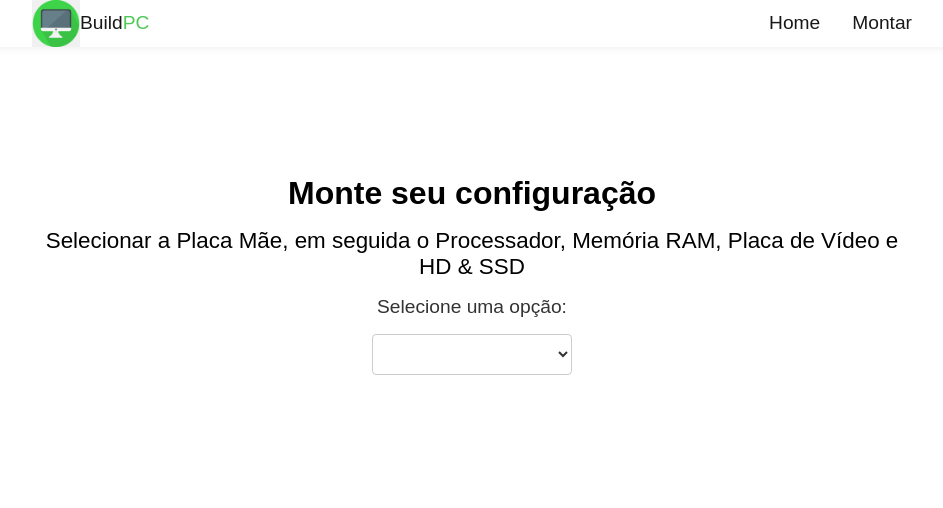
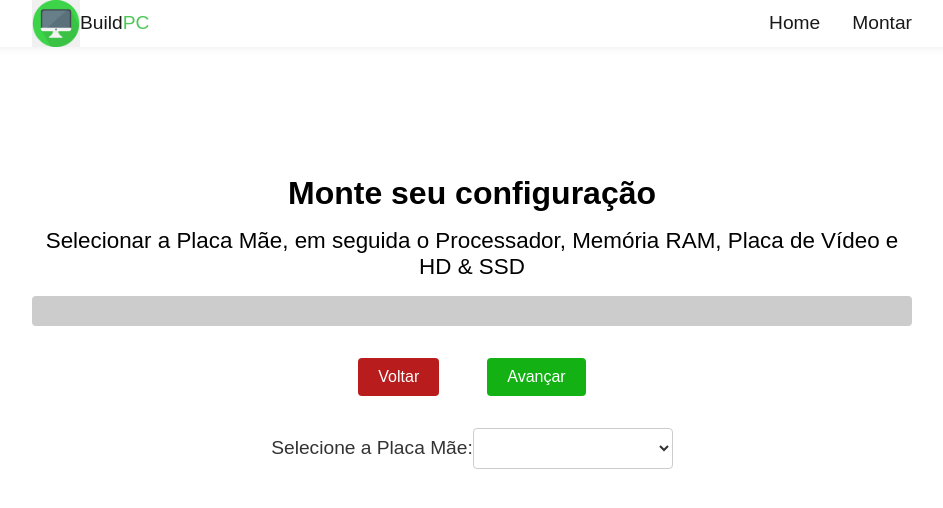
Before and after one commit to Arthur-Cyberpunk/build_pc, a React (Create React App) app: page /build in a window 1280 px wide. Shown: the top 508 px of the page, without its empty margins (168-1111 px from the left). Built offline with nearby package versions, Linux system fonts and the light colour scheme.

Commit message:
config build page

```diff
--- a/src/components/BuildPc/index.tsx
+++ b/src/components/BuildPc/index.tsx
@@ -1,25 +1,26 @@
-import { useContext, useEffect, useState } from "react";
+import { useContext, useState } from "react";
 import { BuildContext } from "../../contexts/buildContext";
-import compatibilidades from "../../data/compatibilidades.json";
+import OptionsPartsPc from "../OptionsPartsPc";
 import * as S from "./styles";
 
 const Build = () => {
-  const [motherBoard, setMotherBoard] = useState<string>("");
+  const [progress, setProgress] = useState<number>(0);
 
-  const { setAvailableParts }: Record<string, any> = useContext(BuildContext);
+  const { step, setStep }: Record<string, any> = useContext(BuildContext);
 
-  const handleSelectChange = (event: any) => {
-    const optionMotherBoard = event.target.value;
-    setMotherBoard(optionMotherBoard);
+  const handleNext = () => {
+    if (progress < 100) {
+      setProgress(progress + 20);
+      setStep(step + 1);
+    }
   };
 
-  useEffect(() => {
-    setAvailableParts(
-      compatibilidades.placa_mae[
-        motherBoard as keyof typeof compatibilidades.placa_mae
-      ],
-    );
-  }, [motherBoard]);
+  const handlePrevious = () => {
+    if (progress > 0) {
+      setProgress(progress - 20);
+      setStep(step - 1);
+    }
+  };
 
   return (
     <S.Section>
@@ -29,13 +30,16 @@ const Build = () => {
           Selecionar a Placa Mãe, em seguida o Processador, Memória RAM, Placa
           de Vídeo e HD & SSD
         </span>
-        <S.Label htmlFor="selecionarOpcao">Selecione uma opção:</S.Label>
-        <S.DropdownSelect id="selecionarOpcao" onChange={handleSelectChange}>
-          <S.DropdownOption value=""></S.DropdownOption>
-          <S.DropdownOption value="razor">Razor</S.DropdownOption>
-          <S.DropdownOption value="amd">Amd</S.DropdownOption>
-          <S.DropdownOption value="intel">Intel</S.DropdownOption>
-        </S.DropdownSelect>
+        <S.ProgressBox>
+          <S.ProgressBarContainer>
+            <S.ProgressBarFill progress={progress}></S.ProgressBarFill>
+          </S.ProgressBarContainer>
+          <S.ButtonsContainer>
+            <S.ButtonBack onClick={handlePrevious}>Voltar</S.ButtonBack>
+            <S.ButtonSuccess onClick={handleNext}>Avançar</S.ButtonSuccess>
+          </S.ButtonsContainer>
+          <OptionsPartsPc />
+        </S.ProgressBox>
       </S.Containder>
     </S.Section>
   );
--- a/src/components/BuildPc/styles.tsx
+++ b/src/components/BuildPc/styles.tsx
@@ -1,4 +1,8 @@
 import styled from "styled-components";
+
+interface BarProgressProps {
+  progress?: number;
+}
 
 export const Section = styled.section`
   width: 100%;
@@ -25,28 +29,60 @@ export const Containder = styled.div`
   }
 `;
 
-export const Label = styled.label`
-  font-size: 1.2rem;
-  color: #333;
-  margin-bottom: 1rem;
+export const ProgressBox = styled.div`
+  width: 100%;
 `;
 
-export const DropdownSelect = styled.select`
-  width: 200px;
-  padding: 10px;
+export const ProgressBarContainer = styled.div`
+  width: 100%;
+  height: 30px;
+  background-color: #ccc;
+  border-radius: 4px;
+  margin-bottom: 20px;
+  overflow: hidden;
+`;
+
+export const ProgressBarFill = styled.div<BarProgressProps>`
+  height: 100%;
+  background-color: #007bff;
+  transition: width 0.3s ease-in-out;
+  width: ${({ progress }) => progress}%;
+`;
+
+export const ButtonsContainer = styled.div`
+  width: 100%;
+  display: flex;
+  justify-content: center;
+  gap: 3rem;
+  margin: 2rem 0;
+`;
+
+export const ButtonSuccess = styled.button`
+  padding: 10px 20px;
+  background-color: #13b113;
+  color: #fff;
+  border: none;
+  border-radius: 4px;
+  cursor: pointer;
   font-size: 16px;
-  border: 1px solid #ccc;
-  border-radius: 4px;
-  background-color: #fff;
-  color: #333;
+  transition: background-color 0.3s ease-in-out;
 
-  &:focus {
-    border: 1px solid #007bff;
-    outline: none;
+  &:hover {
+    background-color: #19861f;
   }
 `;
 
-export const DropdownOption = styled.option`
-  background-color: #fff;
-  color: #333;
+export const ButtonBack = styled.button`
+  padding: 10px 20px;
+  background-color: #b81c1c;
+  color: #fff;
+  border: none;
+  border-radius: 4px;
+  cursor: pointer;
+  font-size: 16px;
+  transition: background-color 0.3s ease-in-out;
+
+  &:hover {
+    background-color: #d83c3c;
+  }
 `;
--- /dev/null
+++ b/src/components/OptionsPartsPc/index.tsx
@@ -0,0 +1,51 @@
+import { useContext, useEffect, useState } from "react";
+import { BuildContext } from "../../contexts/buildContext";
+import compatibilidades from "../../data/compatibilidades.json";
+import * as S from "./styles";
+
+const OptionsPartsPc = () => {
+  const [motherBoard, setMotherBoard] = useState<string>("");
+  const [currentStep, setCurrentStep] = useState([
+    "processadores",
+    "memoria_ram",
+    "placa_video",
+    "hd_ssd",
+  ]);
+
+  const { availableParts, setAvailableParts, step }: Record<string, any> =
+    useContext(BuildContext);
+
+  const handleSelectChange = (event: any) => {
+    const optionMotherBoard = event.target.value;
+    setMotherBoard(optionMotherBoard);
+  };
+
+  useEffect(() => {
+    if (motherBoard === "razor" || "amd" || "intel")
+      setAvailableParts(
+        compatibilidades.selected_placa_mae[
+          motherBoard as keyof typeof compatibilidades.selected_placa_mae
+        ],
+      );
+  }, [motherBoard]);
+
+  console.log(availableParts?.[currentStep[step]]);
+
+  return (
+    <>
+      <S.Label htmlFor="selecionarOpcao">Selecione a Placa Mãe:</S.Label>
+      <S.DropdownSelect id="selecionarOpcao" onChange={handleSelectChange}>
+        <S.DropdownOption value=""></S.DropdownOption>
+        {compatibilidades?.placa_mae.map((compatibilidade, index) => (
+          <>
+            <S.DropdownOption value={compatibilidade}>
+              {compatibilidade}
+            </S.DropdownOption>
+          </>
+        ))}
+      </S.DropdownSelect>
+    </>
+  );
+};
+
+export default OptionsPartsPc;
--- /dev/null
+++ b/src/components/OptionsPartsPc/styles.ts
@@ -0,0 +1,28 @@
+import styled from "styled-components";
+
+export const Label = styled.label`
+  font-size: 1.2rem;
+  color: #333;
+  margin-bottom: 1rem;
+`;
+
+export const DropdownSelect = styled.select`
+  width: 200px;
+  padding: 10px;
+  font-size: 16px;
+  border: 1px solid #ccc;
+  border-radius: 4px;
+  background-color: #fff;
+  color: #333;
+  text-transform: uppercase;
+
+  &:focus {
+    border: 1px solid #007bff;
+    outline: none;
+  }
+`;
+
+export const DropdownOption = styled.option`
+  background-color: #fff;
+  color: #333;
+`;
--- a/src/contexts/buildContext.tsx
+++ b/src/contexts/buildContext.tsx
@@ -5,11 +5,20 @@ export const BuildContext = createContext({});
 
 const BuildProvider = ({ children }: { children: ReactNode }) => {
   const [availableParts, setAvailableParts] = useState("");
+  const [step, setStep] = useState(-1);
 
-  console.log(availableParts);
+  console.log(step);
 
   return (
-    <BuildContext.Provider value={{ compatibilidades, setAvailableParts }}>
+    <BuildContext.Provider
+      value={{
+        compatibilidades,
+        availableParts,
+        setAvailableParts,
+        step,
+        setStep,
+      }}
+    >
       {children}
     </BuildContext.Provider>
   );
--- a/src/data/compatibilidades.json
+++ b/src/data/compatibilidades.json
@@ -1,27 +1,28 @@
 {
-    "placa_mae": {
+    "selected_placa_mae": {
       "razor": {
-        "processadores_disponiveis": ["i3", "i5"],
+        "processadores": ["i3", "i5"],
         "memoria_ram": ["8GB", "16GB", "32GB"],
-        "hd_ssd_minimo": ["256 SSD", "1TB HDD", "512GB SSD"],
+        "hd_ssd": ["256 SSD", "1TB HDD", "512GB SSD"],
         "placa_video": ["NVIDIA GTX 1660", "AMD Radeon RX 580", "NVIDIA RTX 3070"]
       },
       "amd": {
-        "processadores_disponiveis": ["i7", "i9"],
+        "processadores": ["i7", "i9"],
         "memoria_ram": ["8GB", "16GB", "32GB"],
-        "hd_ssd_minimo": ["256 SSD", "1TB HDD", "512GB SSD"],
+        "hd_ssd": ["256 SSD", "1TB HDD", "512GB SSD"],
         "placa_video": ["AMD Radeon RX 580", "NVIDIA RTX 3070"]
       },
       "intel": {
-        "processadores_disponiveis": ["i3", "i5", "i7", "i9"],
+        "processadores": ["i3", "i5", "i7", "i9"],
         "memoria_ram": ["16GB", "32GB"],
-        "hd_ssd_minimo": ["256 SSD", "1TB HDD", "512GB SSD"],
+        "hd_ssd": ["256 SSD", "1TB HDD", "512GB SSD"],
         "placa_video": ["AMD Radeon RX 580", "NVIDIA RTX 3070"]
       }
     },
     "processador": {
         "i9": {
-          "hd_ssd_minimo": ["1TB HDD", "512GB SSD"]
+          "hd_ssd": ["1TB HDD", "512GB SSD"]
         }
-    }
+    },
+    "placa_mae": ["razor", "amd", "intel"]
 }
```
Also changed, not shown: src/components/Teste/index.tsx (added, +93 -0 lines).
